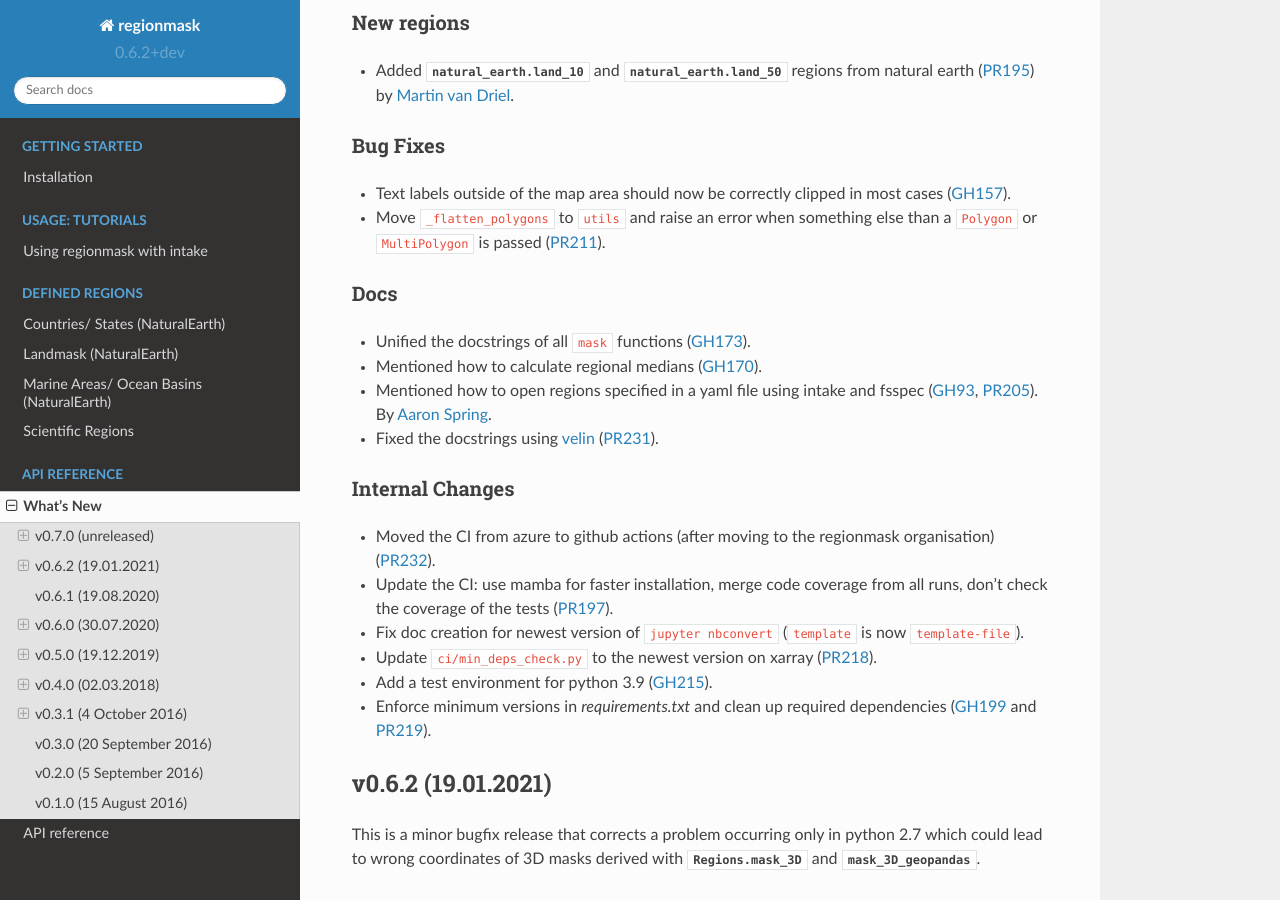
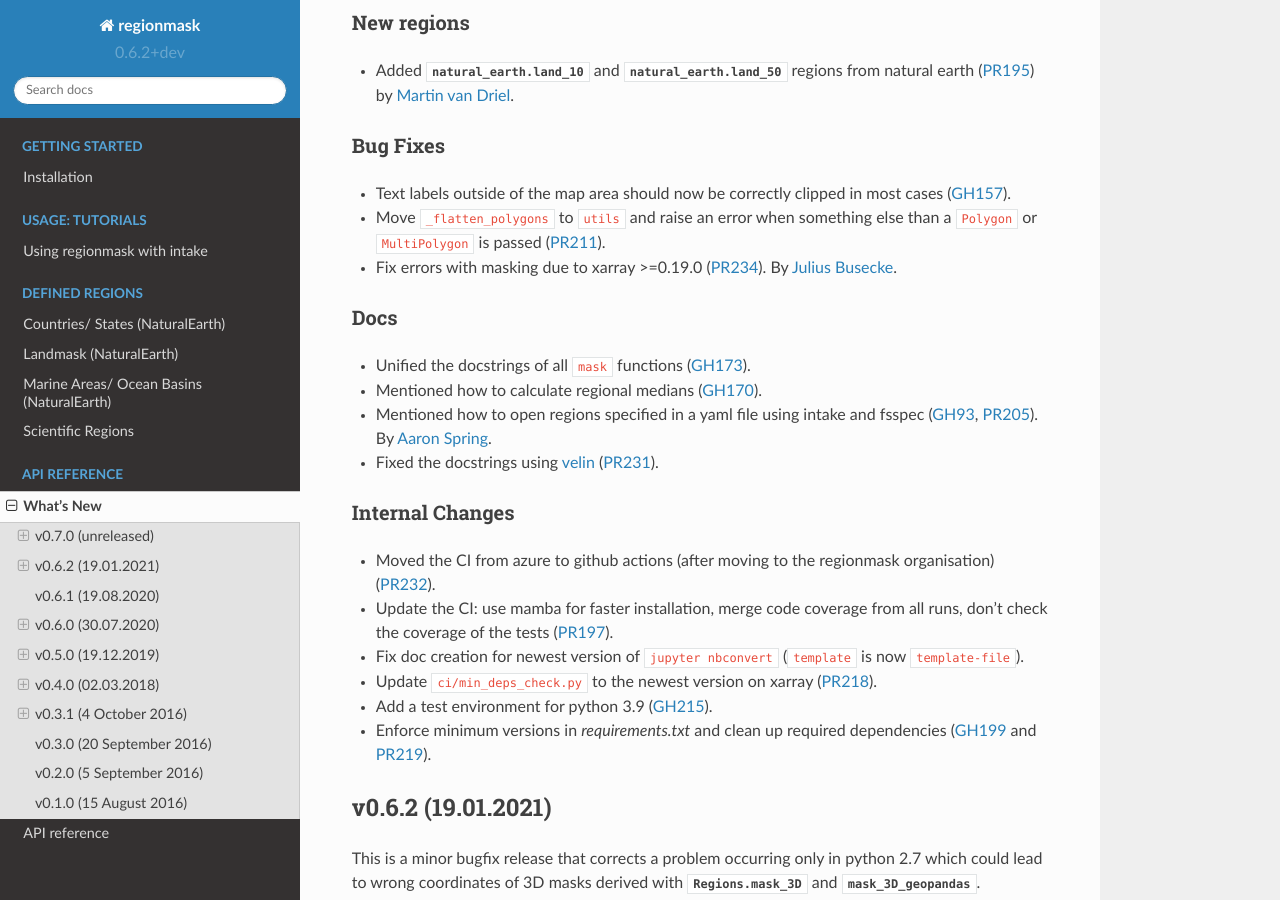
Before and after one commit to regionmask/regionmask, a Sphinx documentation site: the page built from docs/whats_new.rst, in a window 1280 px wide and 900 px high, scrolled down 1070 px. Built offline with Sphinx 7.4.7 and the Read the Docs theme 2.0.0, drawn with Linux system fonts in a browser that asks for light colours; pages that are not in the unit, such as notebooks, are missing from menus.

```diff
--- a/docs/whats_new.rst
+++ b/docs/whats_new.rst
@@ -65,6 +65,7 @@
   (:issue:`157`).
 - Move ``_flatten_polygons`` to ``utils`` and raise an error when something else than
   a ``Polygon`` or ``MultiPolygon`` is passed (:pull:`211`).
+- Fix errors with masking due to xarray >=0.19.0 (:pull:`234`). By `Julius Busecke <https://github.com/jbusecke>`_.
 
 Docs
 ~~~~
--- a/setup.py
+++ b/setup.py
@@ -29,6 +29,7 @@
         "Programming Language :: Python :: 3.6",
         "Programming Language :: Python :: 3.7",
         "Programming Language :: Python :: 3.8",
+        "Programming Language :: Python :: 3.9",
         "Topic :: Scientific/Engineering",
         "Topic :: Scientific/Engineering :: Atmospheric Science",
         "Topic :: Scientific/Engineering :: GIS",
```
Also changed, not shown: 2 other files.
